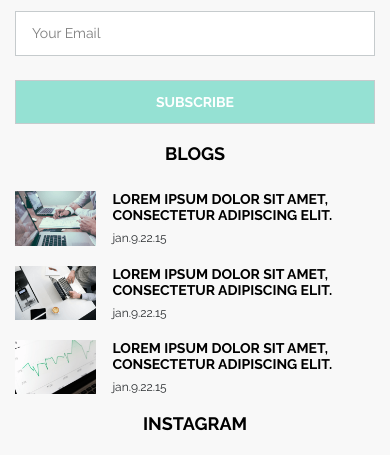
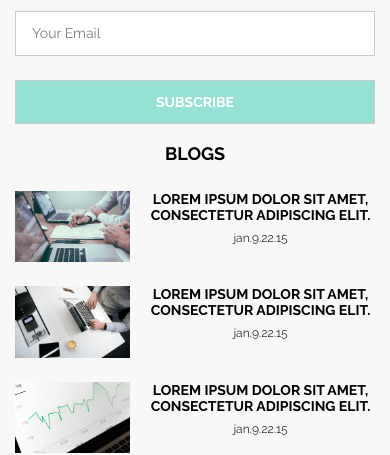
Before and after one commit to alexenginee/first, a website: page index.html in a window 390 px wide. Shown: the part 11389-11844 px from the top of the page. Drawn offline with Linux system fonts and the light colour scheme; a web font is replaced by a local one.

Commit message:
fixed css

```diff
--- a/css/style.css
+++ b/css/style.css
@@ -1973,19 +1973,18 @@ footer {
   .footer__content__boxes h4 {
     text-align: center;
   }
-  .footer__content__boxes {
-    text-align: center;
-  }
-
+  .footer__content__boxes__box {
+    align-items: center;
+  }
   .footer__content__boxes__box-blogs__images img {
-    max-width: 5.088rem;
-    max-height: 4.338rem;
   }
   .footer__content__boxes__box-blogs__text h3 {
     line-height: 1rem;
+    text-align: center;
   }
   .footer__content__boxes__box-blogs__text p {
     line-height: 0.875rem;
+    text-align: center;
   }
   .footer__content__block-instagram {
     flex-basis: 100%;
```
